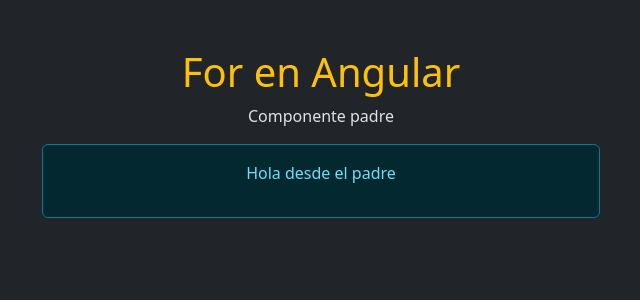
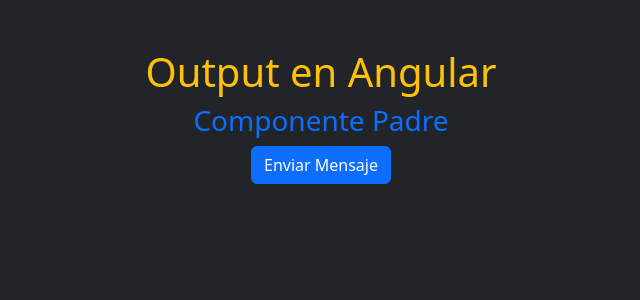
Before and after one commit to MAOIRO17/CursoAngular, an Angular app in the folder AppAngular/: page / in a window 1280 px wide. Shown: the top 300 px of the page, without its empty margins (319-959 px from the left). Built offline with nearby package versions, Linux system fonts and the light colour scheme.

Commit message:
Ejercicio de Decorador Output en Angular

```diff
--- a/AppAngular/src/app/app.ts
+++ b/AppAngular/src/app/app.ts
@@ -1,15 +1,9 @@
-import { Component, signal } from '@angular/core';
-import { NuevoComponente } from "./nuevo-componente/nuevo-componente";
-import { ComponenteEnLinea } from "./componente-en-linea/componente-en-linea";
-import { Interpolacion } from "./interpolacion/interpolacion";
-import { Padre } from './padre/padre';
-import { MostrarMensaje } from './mostrar-mensaje/mostrar-mensaje';
-import { Replicador } from './replicador/replicador';
-import { Saludar } from "./saludar/saludar";
-import { ComponenteIf } from './componente-if/componente-if';
+import { Component } from '@angular/core';
 import { AgregarTarea } from "./agregar-tarea/agregar-tarea";
 import { ComponenteFor } from "./componente-for/componente-for";
+import { ComponenteIf } from './componente-if/componente-if';
 import { Hijo } from './padre/hijo/hijo';
+import { Padre } from './padre/padre';
 
 @Component({
   selector: 'app-root',
@@ -18,5 +12,5 @@ import { Hijo } from './padre/hijo/hijo';
   imports: [ComponenteIf, AgregarTarea, ComponenteFor, Padre,Hijo]
 })
 export class App {
-  title = "For en Angular"; ;
+  title = "Output en Angular"; ;
 }
--- a/AppAngular/src/app/padre/hijo/hijo.html
+++ b/AppAngular/src/app/padre/hijo/hijo.html
@@ -1,3 +1,3 @@
-<div class="alert alert-info w-50 mx-auto">
-  <p>{{ mensaje }}</p>
+<div class="container">
+  <button class="btn btn-primary" (click)="enviarMensaje()">Enviar Mensaje</button>
 </div>
--- a/AppAngular/src/app/padre/hijo/hijo.ts
+++ b/AppAngular/src/app/padre/hijo/hijo.ts
@@ -1,4 +1,4 @@
-import { Component, Input } from '@angular/core';
+import { Component, EventEmitter, Input, Output } from '@angular/core';
 
 @Component({
   selector: 'app-hijo',
@@ -7,5 +7,8 @@ import { Component, Input } from '@angular/core';
   styleUrl: './hijo.css'
 })
 export class Hijo {
-@Input() mensaje!: string;
+  @Output() avisarPadre= new EventEmitter<string>();
+enviarMensaje() {
+this.avisarPadre.emit("Mensaje desde Hijo");
 }
+}
--- a/AppAngular/src/app/padre/padre.html
+++ b/AppAngular/src/app/padre/padre.html
@@ -1,2 +1,7 @@
-<p>Componente padre</p>
-<app-hijo [mensaje]="mensajePadre"/>
+<div class="container">
+  <h3 class="text-primary">Componente Padre</h3>
+  <app-hijo (avisarPadre)="recibirNotificacion($event)"></app-hijo>
+  @if(mensaje){
+  <p class="mt-3 alert alert-info w-50 mx-auto">{{ mensaje }}</p>
+  }
+</div>
--- a/AppAngular/src/app/padre/padre.ts
+++ b/AppAngular/src/app/padre/padre.ts
@@ -9,6 +9,8 @@ import { Hijo } from "./hijo/hijo";
   styleUrl: './padre.css'
 })
 export class Padre {
-  mensajePadre: string = "Hola desde el padre";
-
+  mensaje: string ='';
+recibirNotificacion(mensajeHijo: string) {
+ this.mensaje=mensajeHijo
 }
+}
```
